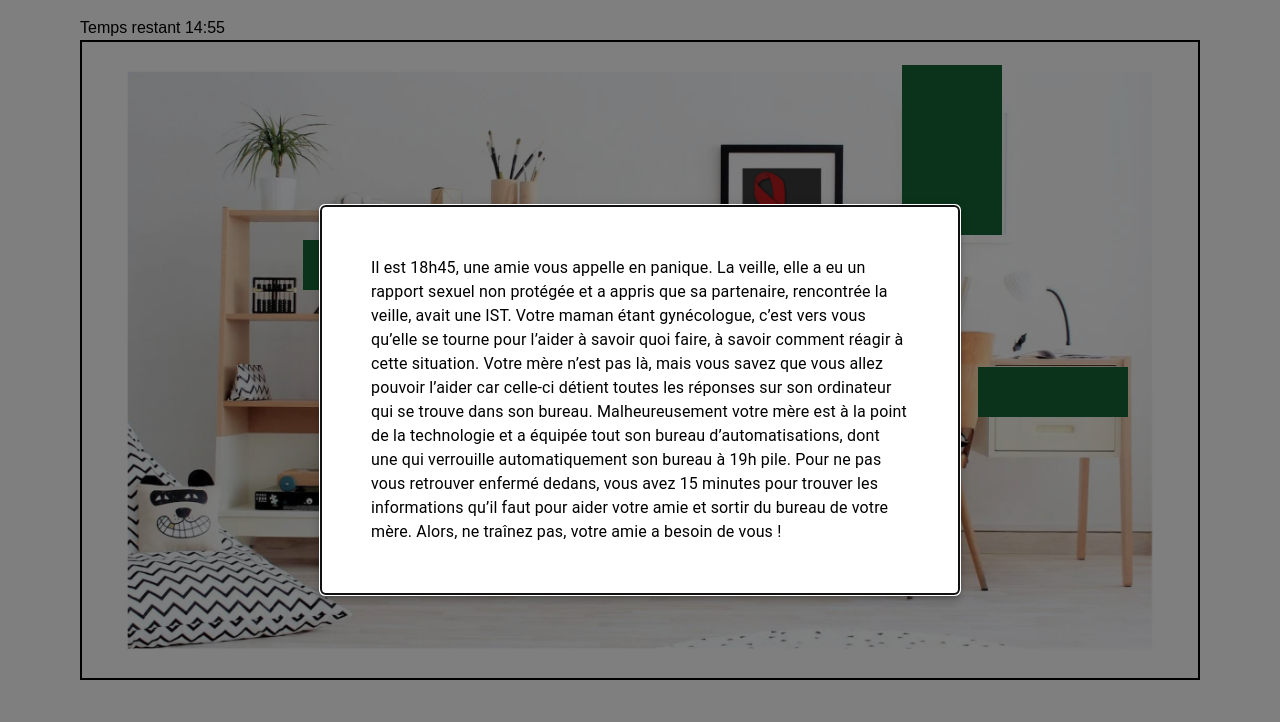
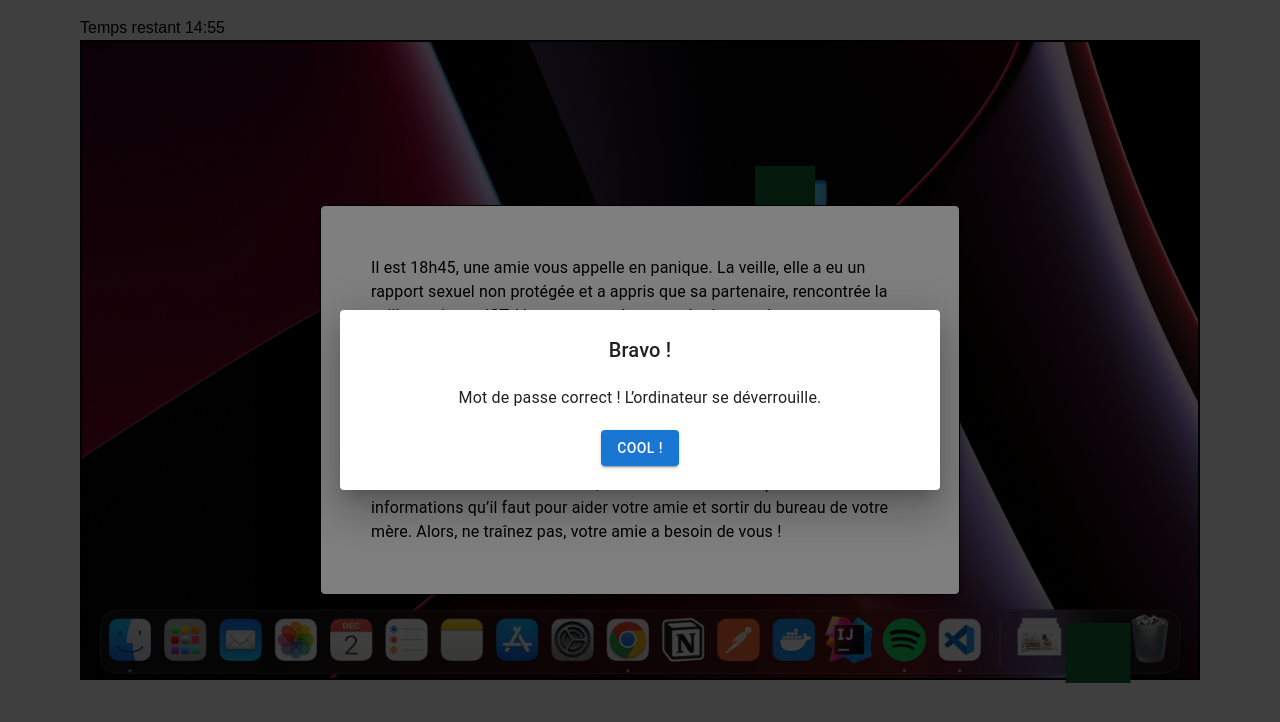
Before and after one commit to Alexandre-Fernique/nuit-info, a React (Create React App) app: page / in a window 1280 px wide. Shown: the top 722 px of the page. Built offline with nearby package versions, Linux system fonts and the light colour scheme.

Commit message:
fix second screen

```diff
--- a/src/App.tsx
+++ b/src/App.tsx
@@ -57,10 +57,23 @@ function App() {
      }}
   ]
 
+  const secondPointsOfInterest: PointOfInterest[] = [
+    {id: 1, x: 63, y: 25, width: 60, height: 70, onClick:()=>{
+      setPointsOfInterest((curPoints) => curPoints.filter((point) => point.id !== 1))
+      setCurrentInventory((curInv) => [...curInv, eiffelTowerCard])
+      setCardOpened(eiffelTowerCard);
+     }},
+    {id: 2, x: 91, y: 96, width: 65, height: 60,onClick:()=>{
+      setPointsOfInterest((curPoints) => curPoints.filter((point) => point.id !== 2))
+      setCurrentInventory((curInv) => [...curInv, chestCard])
+      setCardOpened(chestCard);
+     }}
+  ]
+
   const [isSuccessDialogVisible, setIsSuccessDialogVisible] = useState<boolean>(false);
   const [currentInventory, setCurrentInventory] = useState<Card[]>([]);
   const [pointsOfInterest, setPointsOfInterest] = useState<PointOfInterest[]>(initialPointsOfInterest);
-  const [currentStep, setCurrentStep] = useState<number>(1);
+  const [currentStep, setCurrentStep] = useState<number>(5);
   const [cardOpened, setCardOpened] = useState<Card|undefined>(undefined);
   const lastStep = 8;
 
@@ -80,6 +93,9 @@ function App() {
     useEffect(() => {
       if (currentStep !== 1) {
       setIsSuccessDialogVisible(true);
+      }
+      if (currentStep === 5) {
+        setPointsOfInterest(secondPointsOfInterest)
       }
     }, [currentStep])
 
```
Also changed, not shown: src/assets/desktop.jpeg.
